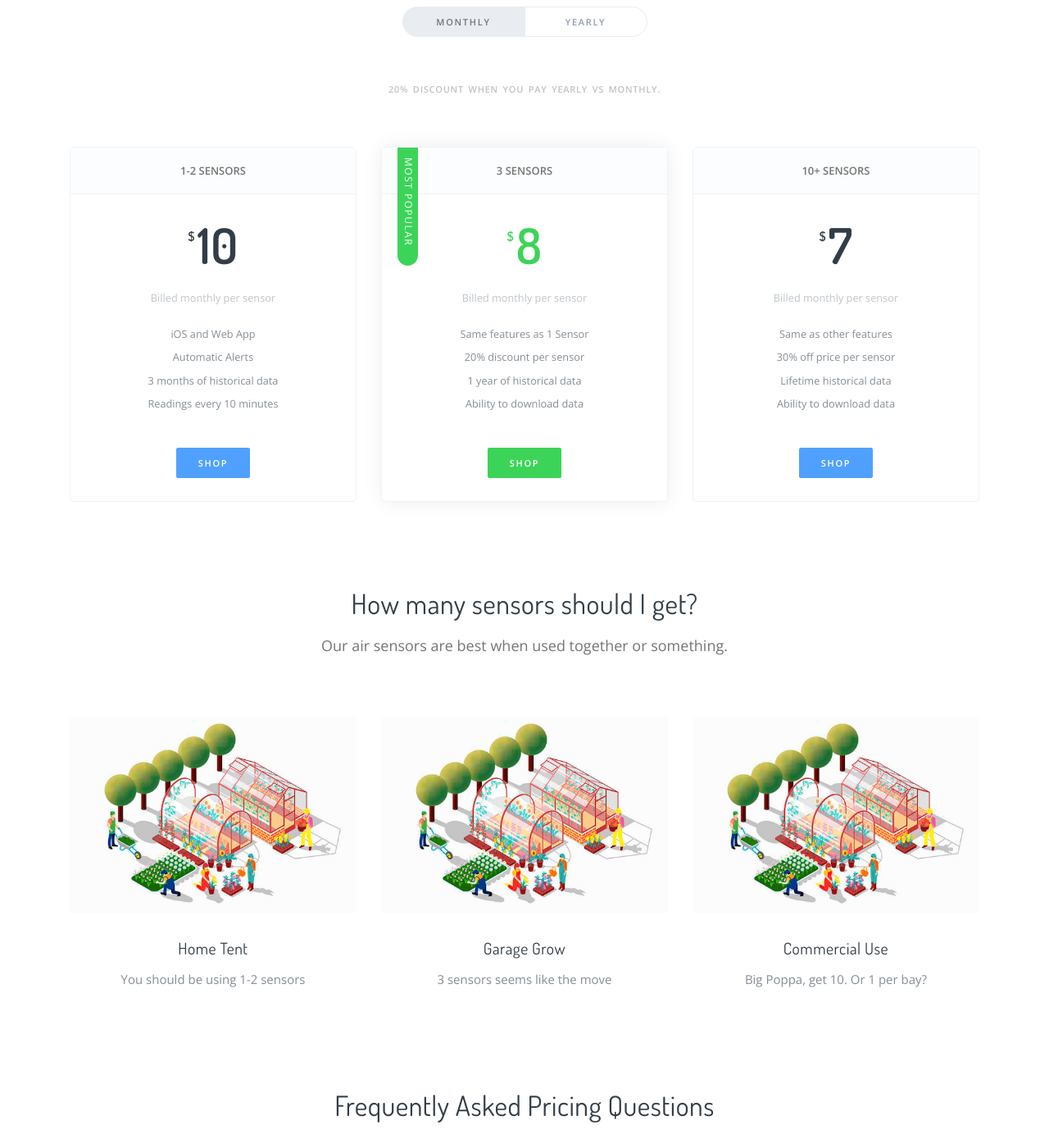
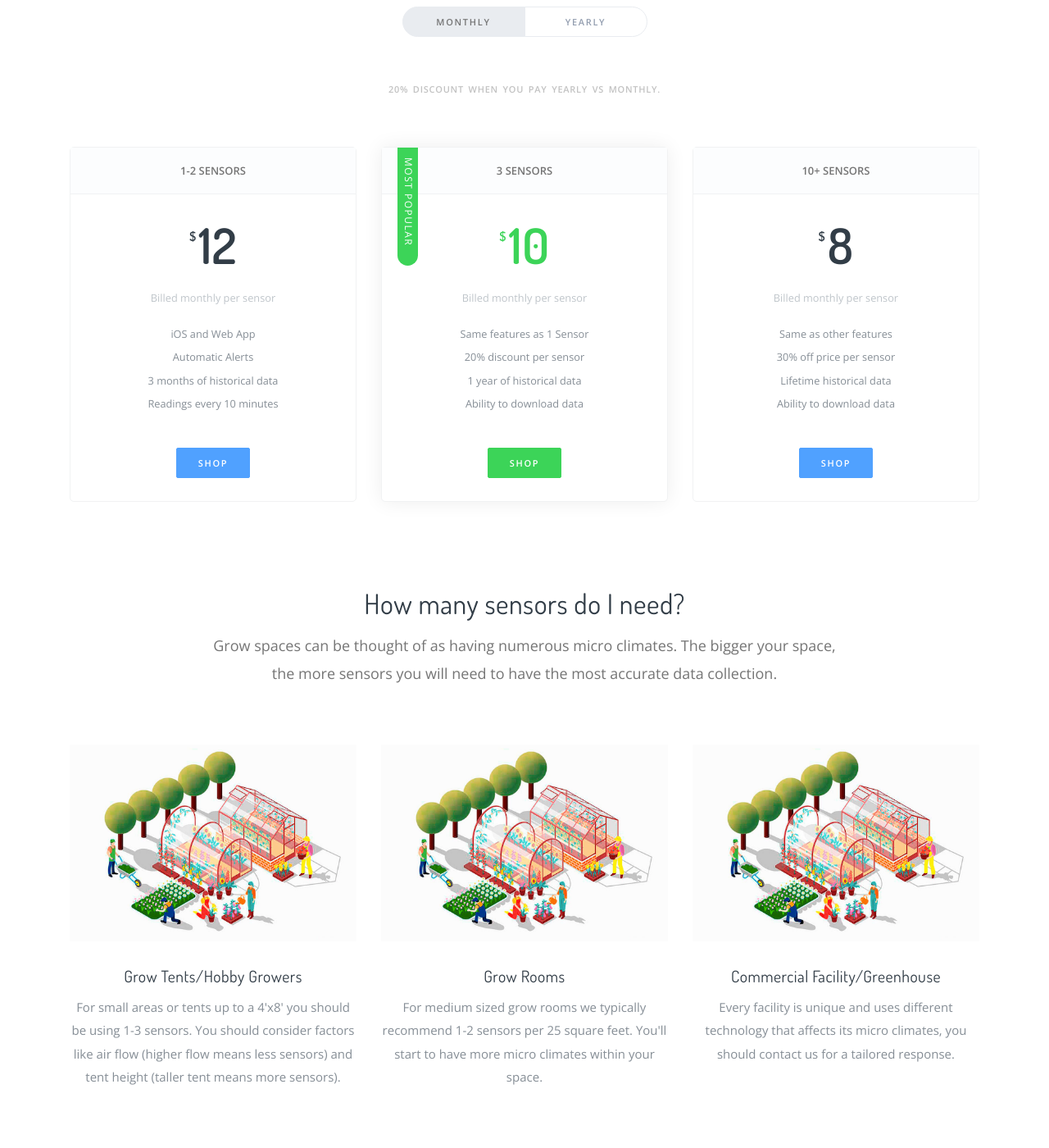
Before and after one commit to mendelsensors/marketing_page, a Jekyll site: the page built from pricing/index.html, in a window 1280 px wide and 1400 px high, scrolled down 245 px. Shown: the whole window at 82% size. Built offline with Jekyll 4.4.1, drawn with Linux system fonts in a browser that asks for light colours.

Commit message:
made the how many air sensors section an include so its only in one place and is now showing up in both the airsensor page and the pricing page, also changed pricing

```diff
--- /dev/null
+++ b/_includes/howmanyairsensors.html
@@ -0,0 +1,31 @@
+<!-- How many do i need? -->
+<section class="section">
+  <div class="container">
+    <header class="section-header">
+      <h2>How many sensors do I need?</h2>
+      <p class="lead">Grow spaces can be thought of as having numerous micro climates. The bigger your space, the more sensors you will need to have the most accurate data collection.</p>
+    </header>
+
+    <div class="row gap-y text-center">
+
+      <div class="col-md-6 col-xl-4 feature-1">
+        <p class="feature-icon"><img src="../assets/img/airsensor/growhouse.png" alt="..."></p>
+        <h5>Grow Tents/Hobby Growers</h5>
+        <p class="text-muted">For small areas or tents up to a 4'x8' you should be using 1-3 sensors. You should consider factors like air flow (higher flow means less sensors) and tent height (taller tent means more sensors).</p>
+      </div>
+
+      <div class="col-md-6 col-xl-4 feature-1">
+        <p class="feature-icon"><img src="../assets/img/airsensor/growhouse.png" alt="..."></p>
+        <h5>Grow Rooms</h5>
+        <p class="text-muted">For medium sized grow rooms we typically recommend 1-2 sensors per 25 square feet. You'll start to have more micro climates within your space.</p>
+      </div>
+
+      <div class="col-md-6 col-xl-4 feature-1">
+        <p class="feature-icon"><img src="../assets/img/airsensor/growhouse.png" alt="..."></p>
+        <h5>Commercial Facility/Greenhouse</h5>
+        <p class="text-muted">Every facility is unique and uses different technology that affects its micro climates, you should contact us for a tailored response.</p>
+      </div>
+    </div>
+  </div>
+</section>
+<!-- /.How Many Do I need? -->
--- a/pricing/index.html
+++ b/pricing/index.html
@@ -2,7 +2,7 @@
 layout: default
 ---
 <!-- Pricing Section -->
-<section class="section">
+<section class="section" style="margin-bottom: -125px;">
   <div class="container">
     <header class="section-header">
       <h2>Sensors start at $10 a month</h2>
@@ -26,7 +26,7 @@ layout: default
           <p class="plan-name">1-2 Sensors</p>
           <h2 class="price">
             <span class="price-unit">$</span>
-            <span data-bind-radio="pricing-1" data-monthly="10" data-yearly="100">10</span>
+            <span data-bind-radio="pricing-1" data-monthly="12" data-yearly="120">12</span>
           </h2>
           <p class="small text-lighter">Billed <span data-bind-radio="pricing-1" data-monthly="monthly" data-yearly="yearly">monthly</span> per sensor
           </p>
@@ -120,35 +120,7 @@ layout: default
 <!-- /.Pricing Section -->
 
 <!-- How many do i need? -->
-<section class="section" style="margin-top: -125px;">
-  <div class="container">
-    <header class="section-header">
-      <h2>How many sensors should I get?</h2>
-      <p class="lead">Our air sensors are best when used together or something.</p>
-    </header>
-
-    <div class="row gap-y text-center">
-
-      <div class="col-md-6 col-xl-4 feature-1">
-        <p class="feature-icon"><img src="../assets/img/airsensor/growhouse.png" alt="..."></p>
-        <h5>Home Tent</h5>
-        <p class="text-muted">You should be using 1-2 sensors</p>
-      </div>
-
-      <div class="col-md-6 col-xl-4 feature-1">
-        <p class="feature-icon"><img src="../assets/img/airsensor/growhouse.png" alt="..."></p>
-        <h5>Garage Grow</h5>
-        <p class="text-muted">3 sensors seems like the move</p>
-      </div>
-
-      <div class="col-md-6 col-xl-4 feature-1">
-        <p class="feature-icon"><img src="../assets/img/airsensor/growhouse.png" alt="..."></p>
-        <h5>Commercial Use</h5>
-        <p class="text-muted">Big Poppa, get 10. Or 1 per bay?</p>
-      </div>
-    </div>
-  </div>
-</section>
+{% include howmanyairsensors.html %}
 <!-- /.How Many Do I need? -->
 
 <!-- FAQ -->
```
Also changed, not shown: other parts of pricing/index.html (+2 -2 lines), airsensor/index.html (+1 -29 lines).
